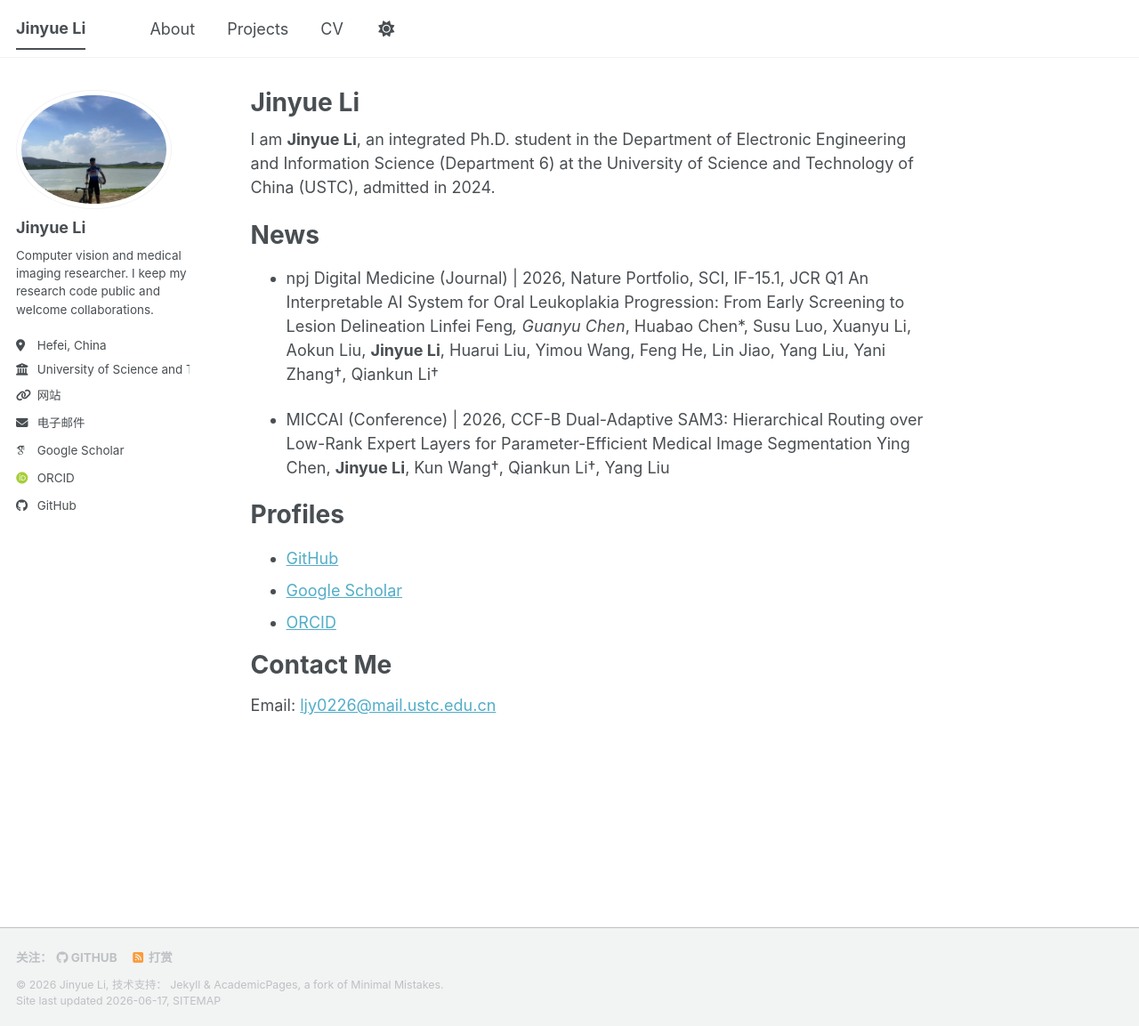
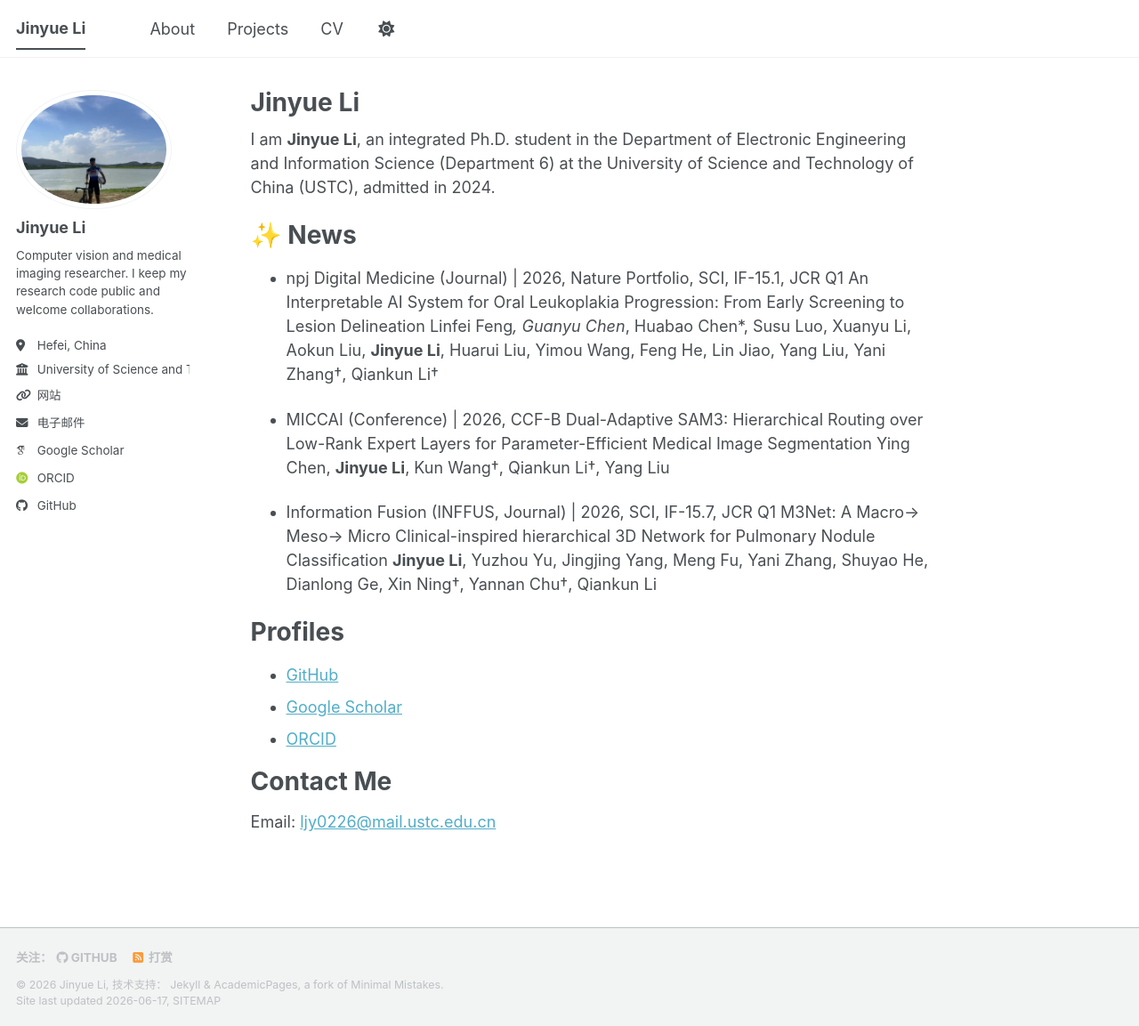
Before and after one commit to jylEcho/jylEcho.github.io, a Jekyll site: the page built from _pages/about.md, in a window 1280 px wide and 1153 px high. Shown: the whole window at 89% size. Built offline with Jekyll 4.4.1, drawn with Linux system fonts in a browser that asks for light colours; some web fonts are replaced; a script bundle is joined from its source files by our own code; library files that are not in the unit come from our copies.

Commit message:
Update about.md

```diff
--- a/_pages/about.md
+++ b/_pages/about.md
@@ -9,7 +9,7 @@ redirect_from:
 
 I am **Jinyue Li**, an integrated Ph.D. student in the Department of Electronic Engineering and Information Science (Department 6) at the University of Science and Technology of China (USTC), admitted in 2024.
 
-News
+✨ News
 ======
 - npj Digital Medicine (Journal) | 2026, Nature Portfolio, SCI, IF-15.1, JCR Q1
 An Interpretable AI System for Oral Leukoplakia Progression: From Early Screening to Lesion Delineation
@@ -19,7 +19,9 @@ Linfei Feng*, Guanyu Chen*, Huabao Chen*, Susu Luo, Xuanyu Li, Aokun Liu, **Jiny
 Dual-Adaptive SAM3: Hierarchical Routing over Low-Rank Expert Layers for Parameter-Efficient Medical Image Segmentation
 Ying Chen, **Jinyue Li**, Kun Wang†, Qiankun Li†, Yang Liu
 
-
+- Information Fusion (INFFUS, Journal) | 2026, SCI, IF-15.7, JCR Q1
+M3Net: A Macro→ Meso→ Micro Clinical-inspired hierarchical 3D Network for Pulmonary Nodule Classification
+**Jinyue Li**, Yuzhou Yu, Jingjing Yang, Meng Fu, Yani Zhang, Shuyao He, Dianlong Ge, Xin Ning†, Yannan Chu†, Qiankun Li
 
 Profiles
 ======
```
